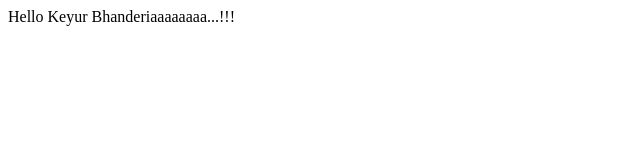
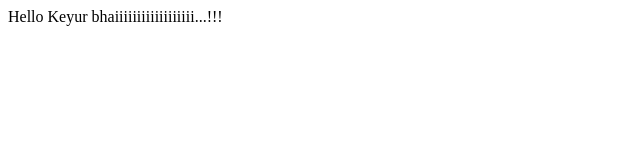
Before and after one commit to keyurbhanderi/SimpleDemoEx, a plain HTML site: page SimpleDemo/WebContent/index.html in a window 1280 px wide. Shown: the full height of the page, 0-640 px from the left. Drawn offline with Linux system fonts and the light colour scheme.

Commit message:
bhai commit

```diff
--- a/SimpleDemo/WebContent/index.html
+++ b/SimpleDemo/WebContent/index.html
@@ -5,6 +5,6 @@
 <title>Insert title here</title>
 </head>
 <body>
-Hello Keyur Bhanderiaaaaaaaa...!!!
+Hello Keyur bhaiiiiiiiiiiiiiiiiii...!!!
 </body>
 </html>
```
